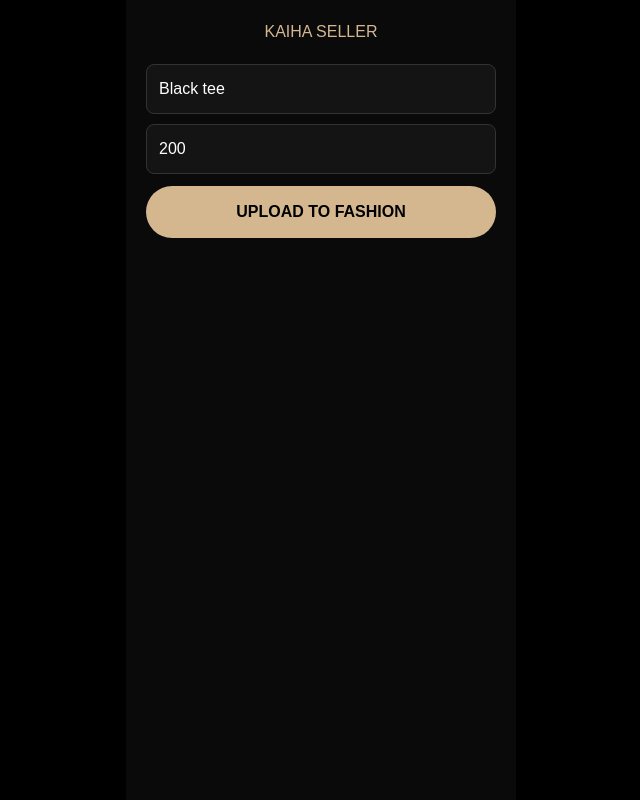
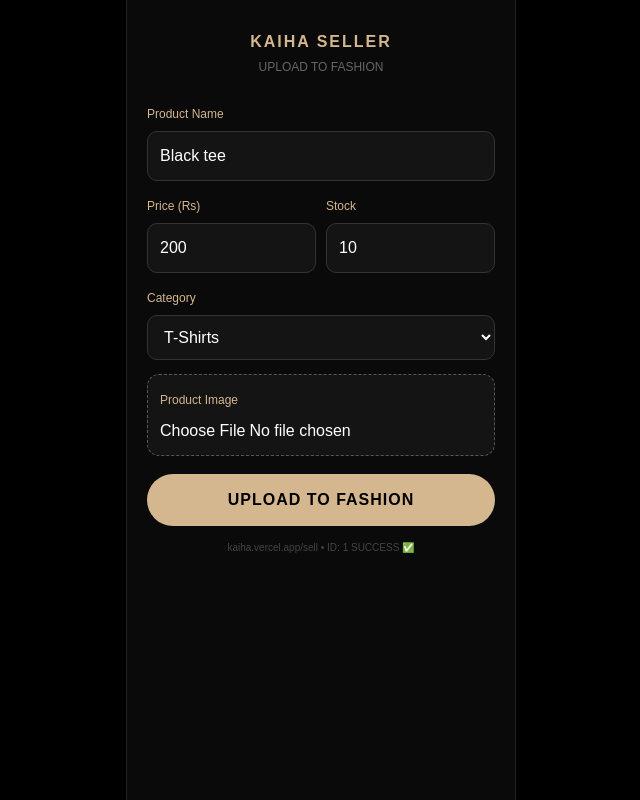
Before and after one commit to hadi-kaiha/KAIHA-, a Next.js app: page /seller in a window 1280 px wide. Shown: the whole page, without its empty margins (319-959 px from the left). Built offline with nearby package versions, Linux system fonts and the light colour scheme.

Commit message:
Update SellerPage component with product details form
Refactor seller page to improve product upload functionality and UI.

```diff
--- a/app/seller/page.tsx
+++ b/app/seller/page.tsx
@@ -1,26 +1,81 @@
 "use client";
 import { useState } from "react";
 import { createClient } from "@supabase/supabase-js";
+
 const supabase = createClient("https://rlsmcomxugstuoeurdam.supabase.co","sb_publishable_mxCJKSppCAnMe6SwT7tbiQ_4dlOy122");
-export default function Page(){
-  const [name,setName]=useState("Black tee");
-  const [price,setPrice]=useState("200");
-  const [loading,setLoading]=useState(false);
-  const upload=async()=>{
+
+export default function SellerPage() {
+  const [prod, setProd] = useState({ name: "Black tee", price: "200", stock: "10" });
+  const [shopCat, setShopCat] = useState("T-Shirts");
+  const [img, setImg] = useState("");
+  const [loading, setLoading] = useState(false);
+
+  const handleImg = (e: any) => {
+    const file = e.target.files[0]; if (!file) return;
+    const r = new FileReader(); r.onload = () => setImg(r.result as string); r.readAsDataURL(file);
+  };
+
+  const uploadProduct = async () => {
+    if (!prod.name ||!prod.price) return alert("Name Price likho!");
     setLoading(true);
-    const {data,error}=await supabase.from("products").insert([{name,price:Number(price)}]).select();
-    if(error){ alert("❌ "+error.message); }
-    else{ alert("✅ SUCCESS! ID: "+data[0].id); setName(""); setPrice(""); }
-    setLoading(false);
+    try {
+      const finalImg = img || "https://images.unsplash.com/photo-1591047139829-d91aecb6caea?w=400";
+      const { data, error } = await supabase.from("products").insert([{
+        name: prod.name,
+        price: Number(prod.price),
+        image_url: finalImg,
+        category: shopCat,
+        shop_name: "KAIHA",
+        stock: Number(prod.stock) || 10,
+        is_active: true
+      }]).select();
+      if (error) throw error;
+      alert("✅ SUCCESS! ID: " + data[0].id + " - Ho gaya Hadi bhai!");
+      setProd({ name: "", price: "", stock: "10" }); setImg("");
+    } catch (e: any) { alert("❌ " + e.message); } finally { setLoading(false); }
   };
-  return(
-    <div style={{background:"#000",minHeight:"100vh",display:"flex",justifyContent:"center"}}>
-      <div style={{background:"#0a0a0a",width:"390px",padding:"20px",color:"#fff"}}>
-        <h2 style={{color:"#D4B78F",textAlign:"center"}}>KAIHA SELLER</h2>
-        <input value={name} onChange={e=>setName(e.target.value)} placeholder="Black tee" style={{width:"100%",padding:"12px",marginTop:"20px",background:"#141414",border:"1px solid #333",borderRadius:"8px",color:"#fff"}}/>
-        <input value={price} onChange={e=>setPrice(e.target.value)} placeholder="200" type="number" style={{width:"100%",padding:"12px",marginTop:"10px",background:"#141414",border:"1px solid #333",borderRadius:"8px",color:"#fff"}}/>
-        <button onClick={upload} disabled={loading} style={{width:"100%",marginTop:"12px",padding:"14px",background:"#D4B78F",color:"#000",border:"none",borderRadius:"999px",fontWeight:"800"}}>{loading?"UPLOADING...":"UPLOAD TO FASHION"}</button>
+
+  return (
+    <div style={{ background: "#000", minHeight: "100vh", display: "flex", justifyContent: "center", fontFamily: "sans-serif" }}>
+      <div style={{ background: "#0a0a0a", width: "100%", maxWidth: "390px", minHeight: "100vh", padding: "20px", color: "#fff", borderLeft: "1px solid #222", borderRight: "1px solid #222" }}>
+        <h1 style={{ color: "#D4B78F", textAlign: "center", fontWeight: "900", letterSpacing: "2px", marginTop: "10px" }}>KAIHA SELLER</h1>
+        <p style={{ textAlign: "center", color: "#666", fontSize: "12px", marginTop: "4px" }}>UPLOAD TO FASHION</p>
+
+        <div style={{ marginTop: "25px" }}>
+          <label style={{ fontSize: "12px", color: "#D4B78F" }}>Product Name</label>
+          <input value={prod.name} onChange={e => setProd({...prod, name: e.target.value })} placeholder="Black tee" style={{ width: "100%", padding: "12px", marginTop: "6px", background: "#141414", border: "1px solid #333", borderRadius: "10px", color: "#fff", outline: "none" }} />
+        </div>
+
+        <div style={{ display: "flex", gap: "10px", marginTop: "12px" }}>
+          <div style={{ flex: 1 }}>
+            <label style={{ fontSize: "12px", color: "#D4B78F" }}>Price (Rs)</label>
+            <input value={prod.price} onChange={e => setProd({...prod, price: e.target.value })} placeholder="200" type="number" style={{ width: "100%", padding: "12px", marginTop: "6px", background: "#141414", border: "1px solid #333", borderRadius: "10px", color: "#fff", outline: "none" }} />
+          </div>
+          <div style={{ flex: 1 }}>
+            <label style={{ fontSize: "12px", color: "#D4B78F" }}>Stock</label>
+            <input value={prod.stock} onChange={e => setProd({...prod, stock: e.target.value })} placeholder="10" type="number" style={{ width: "100%", padding: "12px", marginTop: "6px", background: "#141414", border: "1px solid #333", borderRadius: "10px", color: "#fff", outline: "none" }} />
+          </div>
+        </div>
+
+        <div style={{ marginTop: "12px" }}>
+          <label style={{ fontSize: "12px", color: "#D4B78F" }}>Category</label>
+          <select value={shopCat} onChange={e => setShopCat(e.target.value)} style={{ width: "100%", padding: "12px", marginTop: "6px", background: "#141414", border: "1px solid #333", borderRadius: "10px", color: "#fff", outline: "none" }}>
+            <option>T-Shirts</option><option>Hoodies</option><option>Jeans</option><option>Shirts</option><option>Accessories</option>
+          </select>
+        </div>
+
+        <div style={{ marginTop: "14px", padding: "12px", background: "#141414", border: "1px dashed #D4B78F66", borderRadius: "12px" }}>
+          <label style={{ fontSize: "12px", color: "#D4B78F" }}>Product Image</label>
+          <input type="file" accept="image/*" onChange={handleImg} style={{ width: "100%", marginTop: "8px", color: "#fff" }} />
+          {img && <img src={img} style={{ width: "100%", height: "180px", objectFit: "cover", marginTop: "10px", borderRadius: "10px" }} />}
+        </div>
+
+        <button onClick={uploadProduct} disabled={loading} style={{ width: "100%", marginTop: "18px", padding: "14px", background: "#D4B78F", color: "#000", border: "none", borderRadius: "999px", fontWeight: "900", letterSpacing: "1px", cursor: "pointer", opacity: loading? 0.6 : 1 }}>
+          {loading? "UPLOADING..." : "UPLOAD TO FASHION"}
+        </button>
+
+        <p style={{ textAlign: "center", color: "#444", fontSize: "10px", marginTop: "14px" }}>kaiha.vercel.app/sell • ID: 1 SUCCESS ✅</p>
       </div>
     </div>
   );
-                     }
+                                                  }
```
